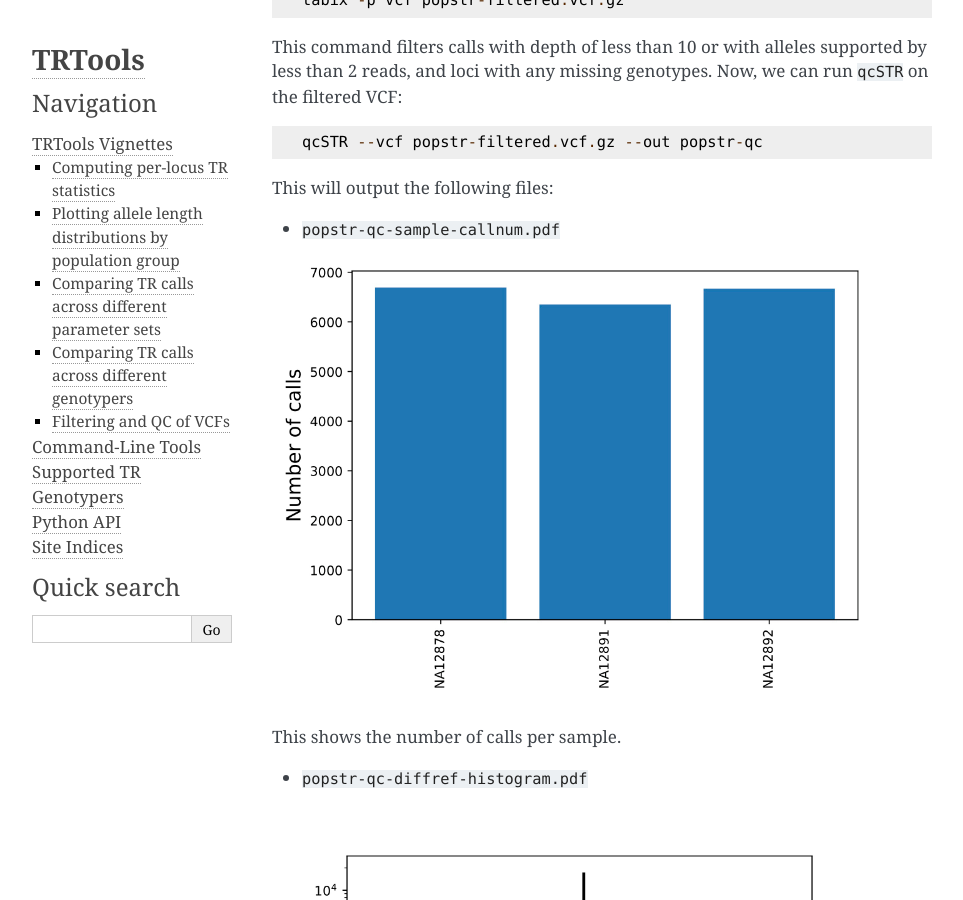
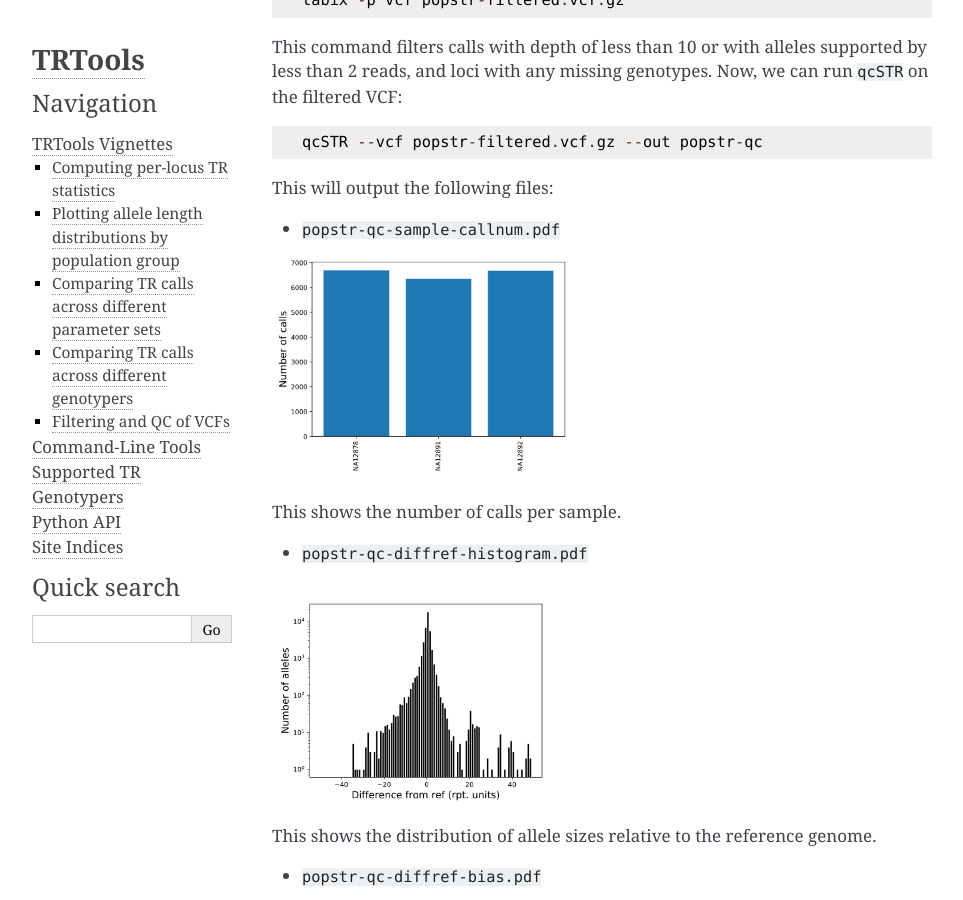
Before and after one commit to gymrek-lab/TRTools, a Sphinx documentation site: the page built from doc/VIGNETTE-FILTER-QC.rst, in a window 1280 px wide and 900 px high, scrolled down 400 px. Shown: the whole window, without its empty margins (148-1111 px from the left). Built offline with Sphinx 7.4.7, drawn with Linux system fonts in a browser that asks for light colours.

Commit message:
change size of vignette plots

```diff
--- a/doc/VIGNETTE-COMPARE-CALLERS.rst
+++ b/doc/VIGNETTE-COMPARE-CALLERS.rst
@@ -59,14 +59,14 @@ Since we did not specify the :code:`--period` option, we are considering "ALL" r
 * :code:`hipstr_vs_eh-samplecompare.pdf`
 
 .. image:: hipstr_vs_eh-samplecompare.jpg
-   :width: 600
+   :width: 300
 
 * :code:`hipstr_vs_eh-locuscompare.pdf`
 
 .. image:: hipstr_vs_eh-locuscompare.jpg
-   :width: 600
+   :width: 300
 
 * :code:`hipstr_vs_eh-bubble-periodALL.pdf`
 
 .. image:: hipstr_vs_eh-bubble-periodALL.jpg
-   :width: 600
+   :width: 300
--- a/doc/VIGNETTE-FILTER-QC.rst
+++ b/doc/VIGNETTE-FILTER-QC.rst
@@ -21,27 +21,27 @@ This will output the following files:
 * :code:`popstr-qc-sample-callnum.pdf`
 
 .. image:: popstr-qc-sample-callnum.jpg
-   :width: 600
+   :width: 300
 
 This shows the number of calls per sample.
 
 * :code:`popstr-qc-diffref-histogram.pdf`
 
 .. image:: popstr-qc-diffref-histogram.jpg
-   :width: 600
+   :width: 300
 
 This shows the distribution of allele sizes relative to the reference genome.
 
 * :code:`popstr-qc-diffref-bias.pdf`
 
 .. image:: popstr-qc-diffref-bias.jpg
-   :width: 600
+   :width: 300
 
 This shows the difference in allele size from the reference as a function of the reference length. We can see as expected calls are biased toward deletions for longer TRs.
 
 * :code:`popstr-qc-quality.pdf`
 
 .. image:: popstr-qc-quality.jpg
-   :width: 600
+   :width: 300
 
 This shows the distribution of quality scores across samples.
```
